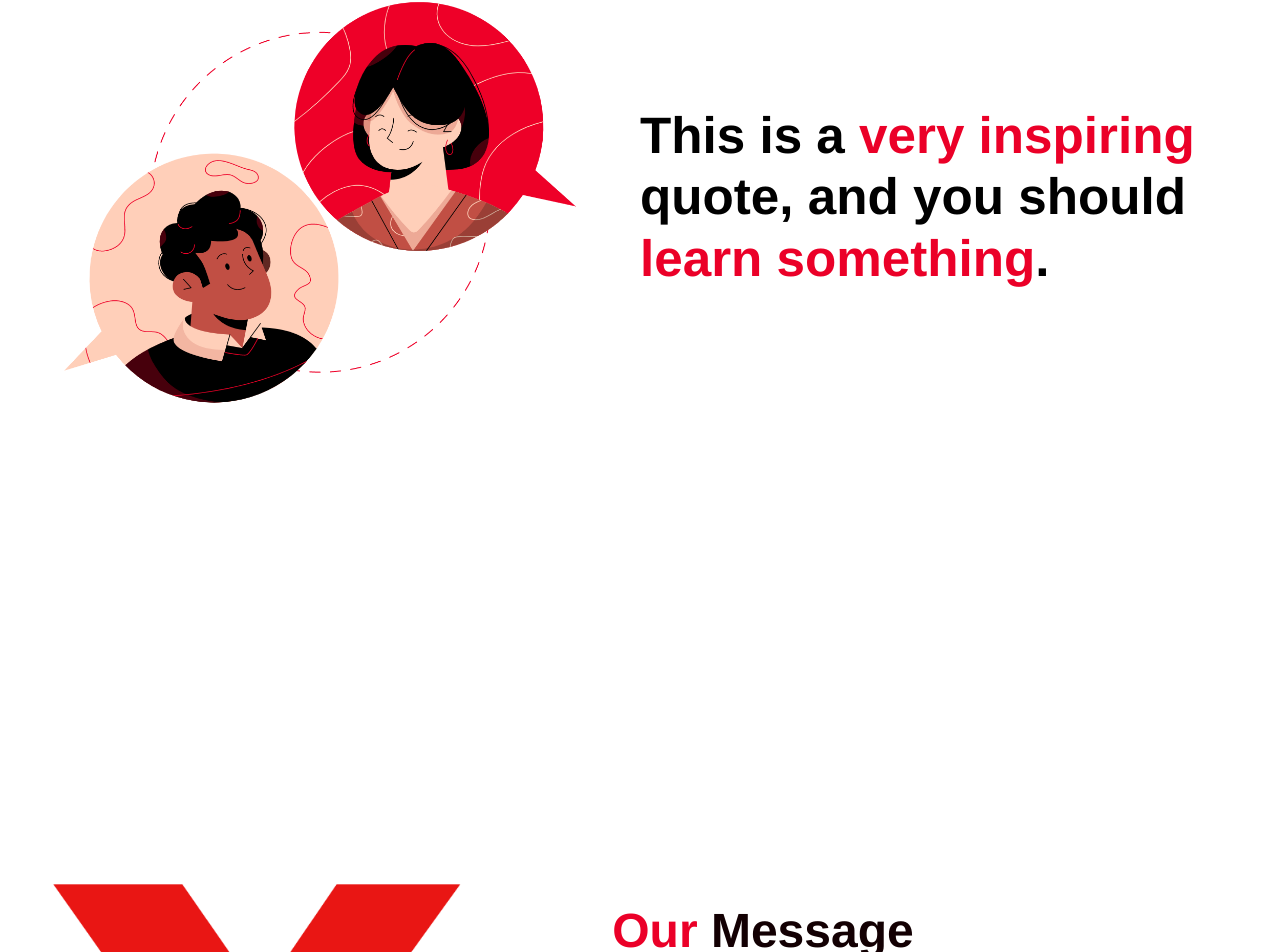
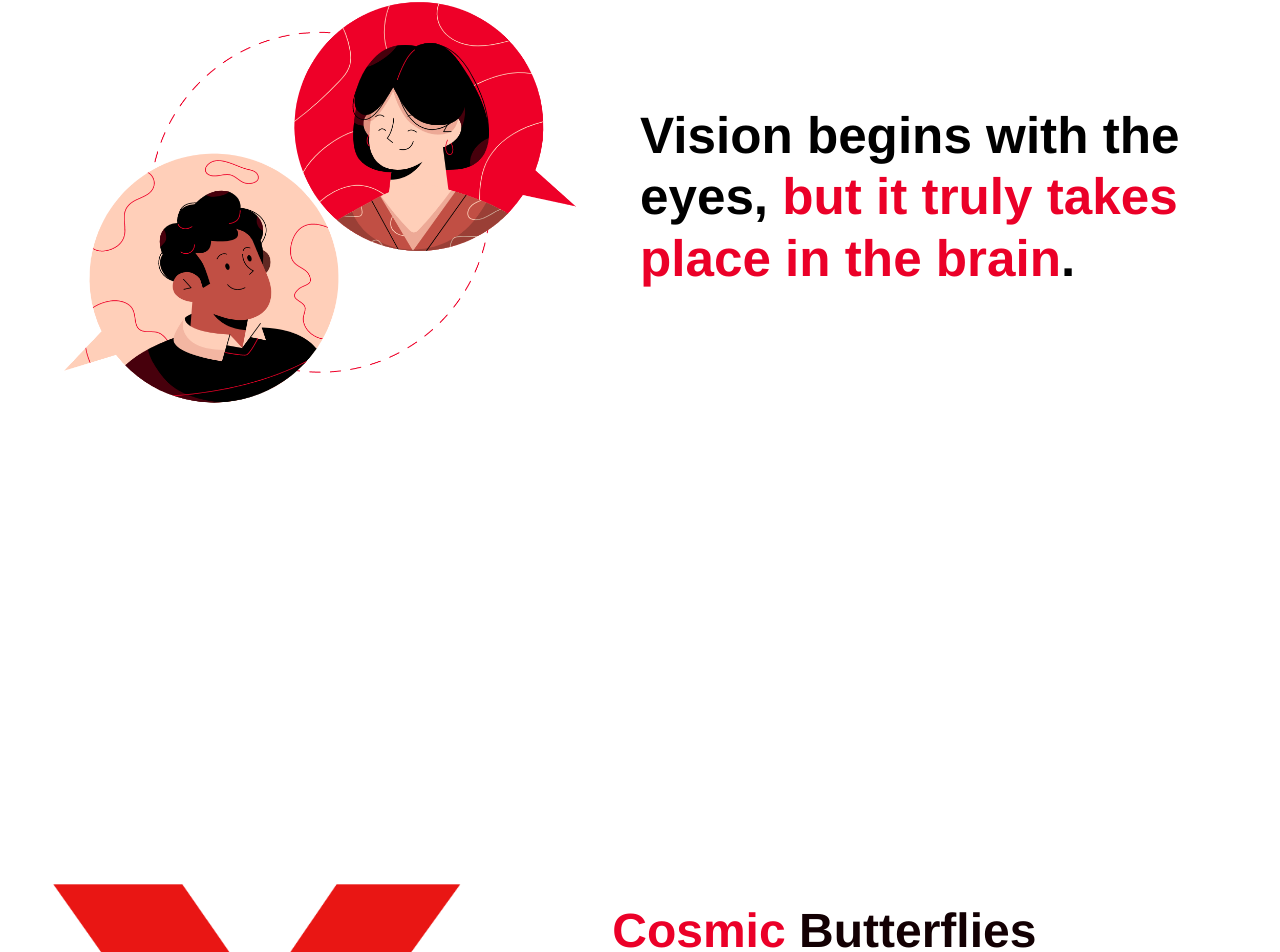
Before and after one commit to TEDxVITBhopal/tedxvitbhopal, a React (Create React App) app: page / in a window 1280 px wide. Shown: the part 151-1103 px from the top of the page. Built offline with nearby package versions, Linux system fonts and the light colour scheme.

Commit message:
Small changes

```diff
--- a/src/components/Footer.js
+++ b/src/components/Footer.js
@@ -16,7 +16,7 @@ function Footer() {
               JOIN OUR NEWSLETTER
             </Button>
             <p>
-              Be the first one to hear from us ! You can unsubscribe our update
+              Be the first one to hear from us! You can unsubscribe our update
               anytime you want
             </p>
           </div>
--- a/src/components/home/AboutUs.css
+++ b/src/components/home/AboutUs.css
@@ -2,7 +2,6 @@
   display: flex;
   margin: 0;
   padding: 0;
-  padding-top: 5vh;
   align-content: items;
   justify-content: center;
 }
--- a/src/components/home/OurMessage.jsx
+++ b/src/components/home/OurMessage.jsx
@@ -11,8 +11,8 @@ function OurMessage() {
         </div>
         <div className="right-side">
           <div className="center">
-            <span className="red">Our&nbsp;</span>
-            <span className="black">Message</span>
+            <span className="red">Cosmic&nbsp;</span>
+            <span className="black">Butterflies</span>
         </div>
           <div className="content1">
             TEDx is a grassroots initiative, created in the spirit of TED’s overall
--- a/src/components/home/Welcome.jsx
+++ b/src/components/home/Welcome.jsx
@@ -10,8 +10,8 @@ const WelcomeScreen = () => {
         </div>
         <div className="right">
             <h1 className="quote">
-                This is a <span className="red">very inspiring</span> quote,
-                and you should <span className="red">learn something</span>.
+                Vision begins with the eyes,
+                <span className="red"> but it truly takes place in the brain</span>.
             </h1>
         </div>
         </>
--- a/src/containers/Home.jsx
+++ b/src/containers/Home.jsx
@@ -22,7 +22,6 @@ const Home = () => {
                 <AboutUs />
             </section>
             <section className="dp-div" id="our-events">
-                Events
             </section>
             <section className='dp-div' id="footer">
                 <Footer />
```
